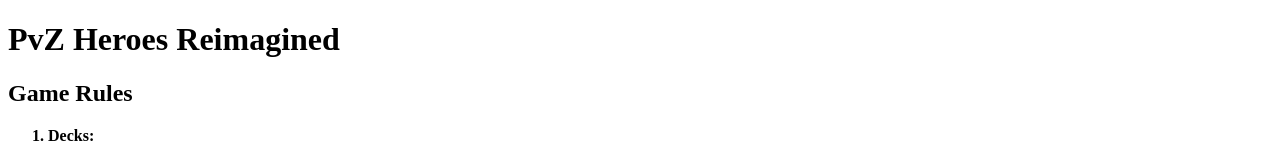
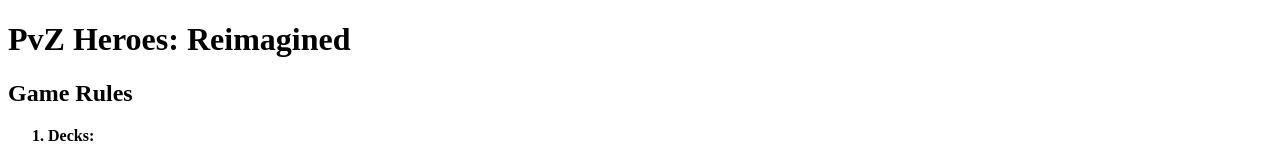
Before and after one commit to justnormad/Testing-more-stuff, a plain HTML site: page index.html in a window 1280 px wide. Shown: the top 145 px of the page. Drawn offline with Linux system fonts and the light colour scheme.

Commit message:
Update index.html

```diff
--- a/index.html
+++ b/index.html
@@ -6,7 +6,7 @@
 </head>
 <body>
     <header>
-        <h1>PvZ Heroes Reimagined</h1>
+        <h1>PvZ Heroes: Reimagined</h1>
     </header>
     <section>
         <article>
```
